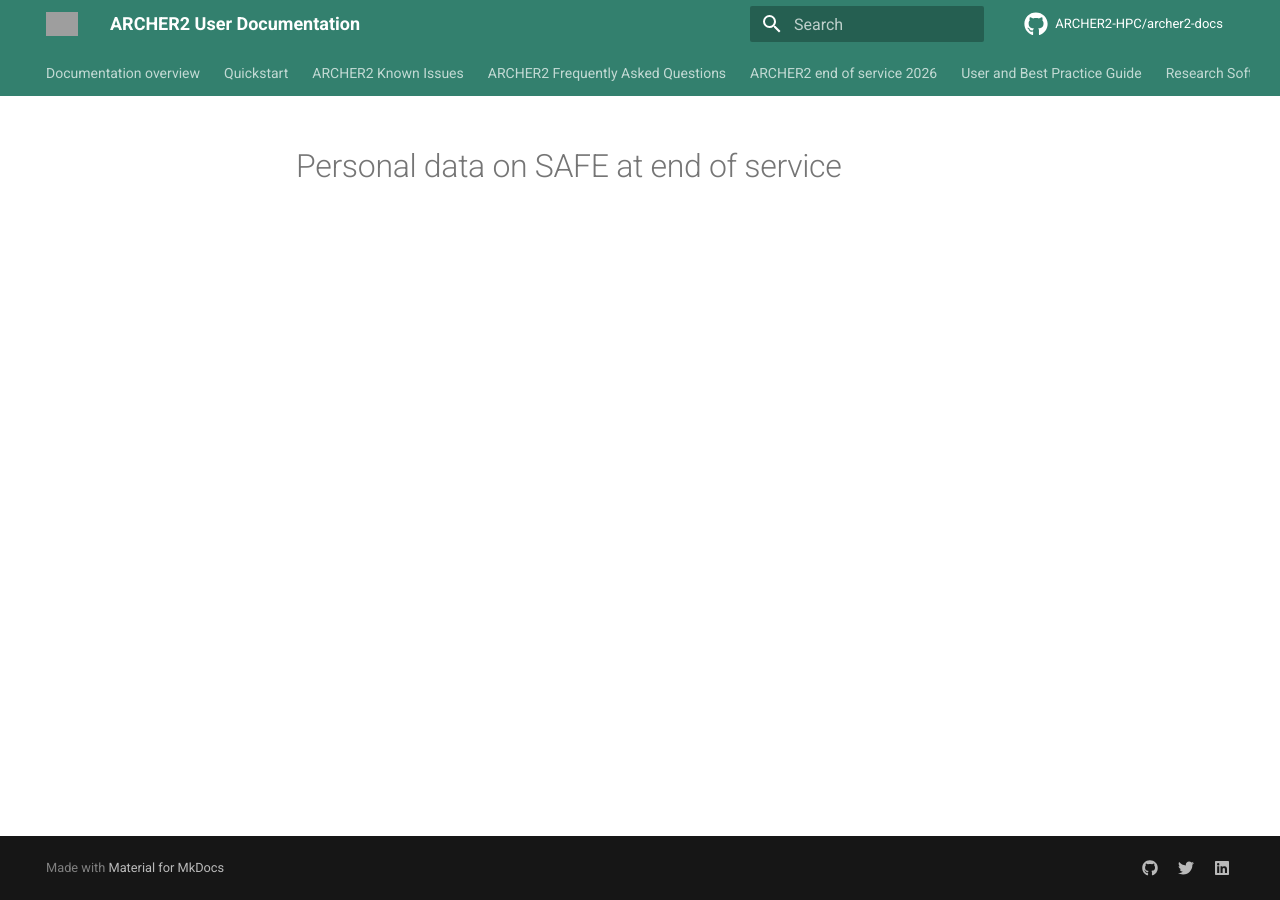
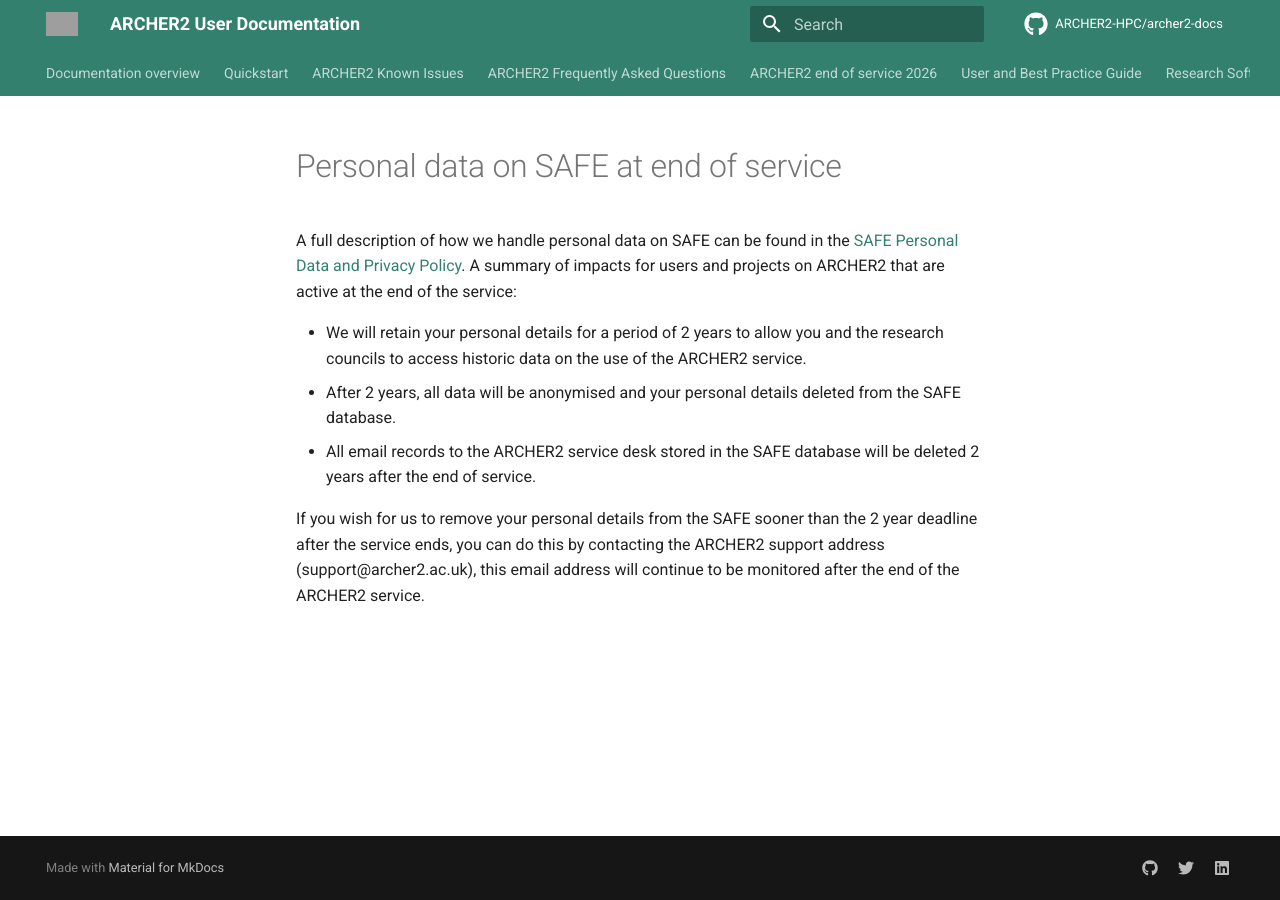
Before and after one commit to ARCHER2-HPC/archer2-docs, an MkDocs documentation site: the page built from docs/end-of-service-2026/safe.md, in a window 1280 px wide. Built offline with MkDocs 1.6.1 and Material for MkDocs 9.7.7, drawn with Linux system fonts in a browser that asks for light colours; comment, search, counter and statistics services are not loaded; grey boxes are pictures that could not be loaded.

Commit message:
First pass at SAFE section

```diff
--- a/docs/end-of-service-2026/safe.md
+++ b/docs/end-of-service-2026/safe.md
@@ -1 +1,19 @@
 # Personal data on SAFE at end of service
+
+A full description of how we handle personal data on SAFE can be
+found in the
+[SAFE Personal Data and Privacy Policy](https://www.archer2.ac.uk/about/policies/safe_privacy_policy.html).
+A summary of impacts for users and projects on ARCHER2 that are active at the end of the service:
+
+- We will retain your personal details for a period of 2 years to allow
+  you and the research councils to access historic data on the use of the
+  ARCHER2 service.
+- After 2 years, all data will be anonymised and your personal details
+  deleted from the SAFE database.
+- All email records to the ARCHER2 service desk stored in the SAFE database
+  will be deleted 2 years after the end of service.
+
+If you wish for us to remove your personal details from the SAFE sooner than
+the 2 year deadline after the service ends, you can do this by contacting the
+ARCHER2 support address (support@archer2.ac.uk), this email address will
+continue to be monitored after the end of the ARCHER2 service.
```
